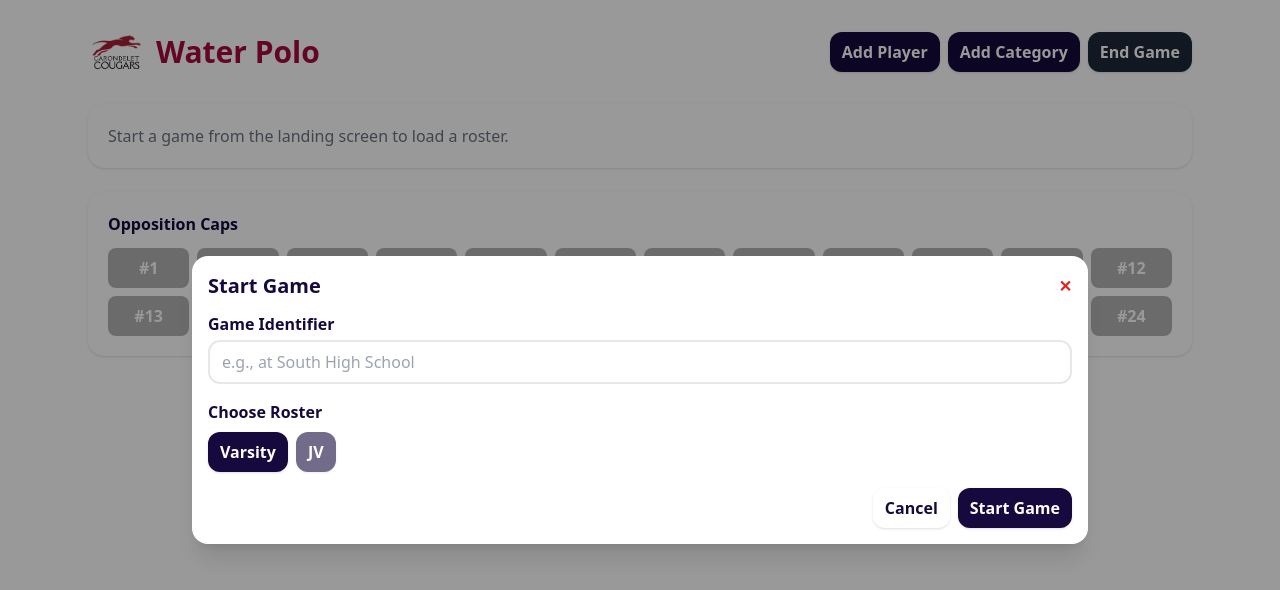
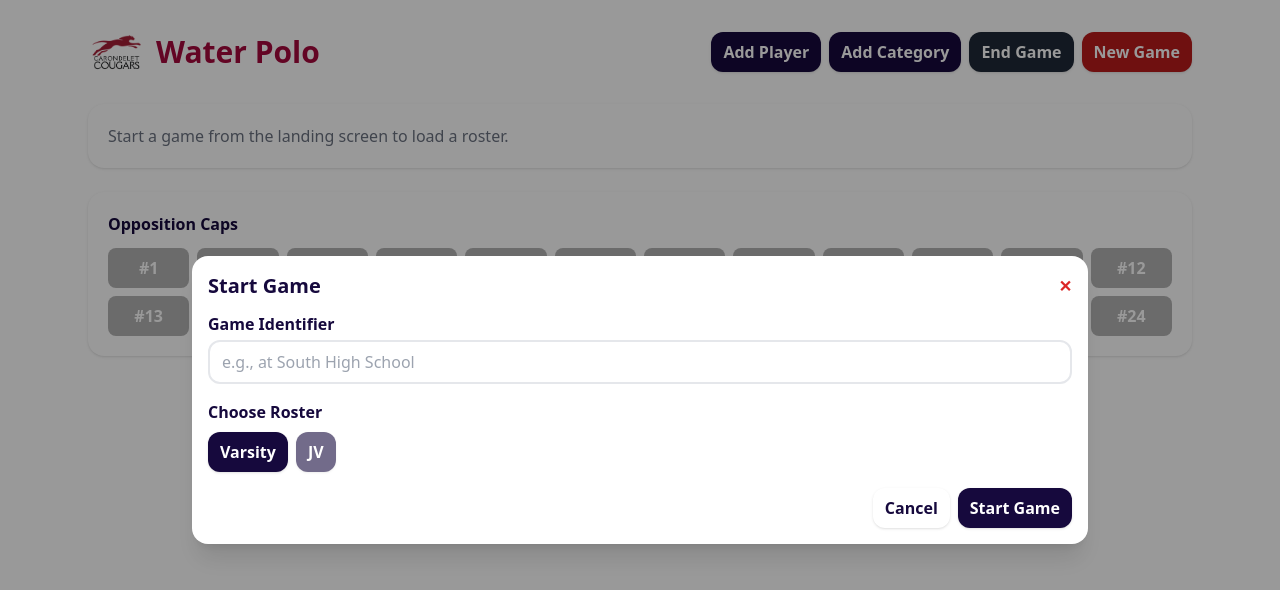
Before and after one commit to jlewis-cpu/water-polo-tracker, a React (Vite) app: page / in a window 1280 px wide. Shown: the top 590 px of the page. Built offline with nearby package versions, Linux system fonts and the light colour scheme.

Commit message:
Fix: end game fix

```diff
--- a/src/App.jsx
+++ b/src/App.jsx
@@ -138,6 +138,25 @@ export default function App() {
       setHighlight(curr => (curr && curr.nonce === nonce ? null : curr));
     }, 120);
   };
+
+// --- Reset / New Game helper ---
+const resetToLanding = () => {
+  // clear saved session from localStorage
+  ['wp_players','wp_opponents','wp_categories','wp_events','wp_gameId'].forEach(k => localStorage.removeItem(k));
+
+  // reset state
+  setPlayers([]);
+  setOpponents([]);
+  setEvents([]);
+  setHistoryByPlayer({});
+  setHistoryByOpp({});
+  setSelected(null);
+  setSelectedOpp(null);
+  setGameId("");
+  setPendingGameId("");
+  setShowStart(true);
+};
+
 
   // --- Timeline helpers ---
   const recordEvent = (subjectType, subject, category, delta) => {
@@ -658,6 +677,11 @@ const undoOpp = (cap) => {
           <Button className="btn-primary" onClick={() => setShowPlayerModal(true)}>Add Player</Button>
           <Button className="btn-primary" onClick={() => openAddCategory()}>Add Category</Button>
           <Button onClick={endGame} className="bg-gray-800 text-white">End Game</Button>
+<Button onClick={() => {
+  if (window.confirm("Start a new game? Current stats will be cleared.")) resetToLanding();
+}} className="bg-red-700 text-white">
+  New Game
+</Button>
         </div>
       </header>
 
```
